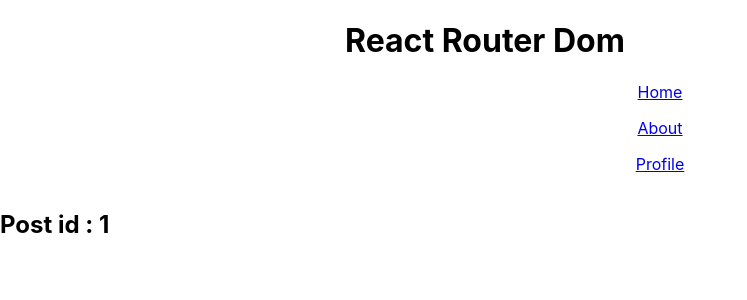
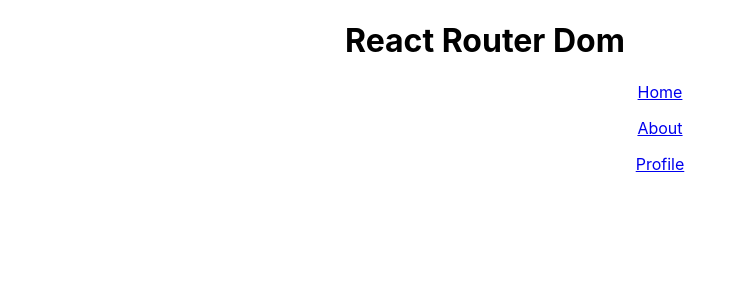
Before and after one commit to argun8394/react_router, a React (Create React App) app: page /post/1 in a window 1280 px wide. Shown: the top 300 px of the page, without its empty margins (0-747 px from the left). Built offline with nearby package versions, Linux system fonts and the light colour scheme.

Commit message:
useLocation_hook

```diff
--- a/src/pages/Post.js
+++ b/src/pages/Post.js
@@ -1,12 +1,15 @@
 import React from 'react';
-import {useParams} from "react-router-dom";
+import {useParams,useLocation} from "react-router-dom";
 
 const Post= ({/*{match}*/})=> {
-    const {id} = useParams();
+    // const {id} = useParams();
+    const item = new URLSearchParams(useLocation().search);
 
     return(
         <div>
-            <h2>Post id : {id}</h2>
+            <h2>{item.get("name")}</h2>
+            <h2>{item.get("username")}</h2>
+            {/* <h2>Post id : {id}</h2> */}
              {/*<h2>Post id: {match.params.id}</h2>      useParams hooku ile "id" yalama işlemi yaptık yani post sonrası ne yazarsak ona erişiriz --- "name" yakalayacak olsaydık id yerine name yazacaktık */}
         </div>
     )
```
